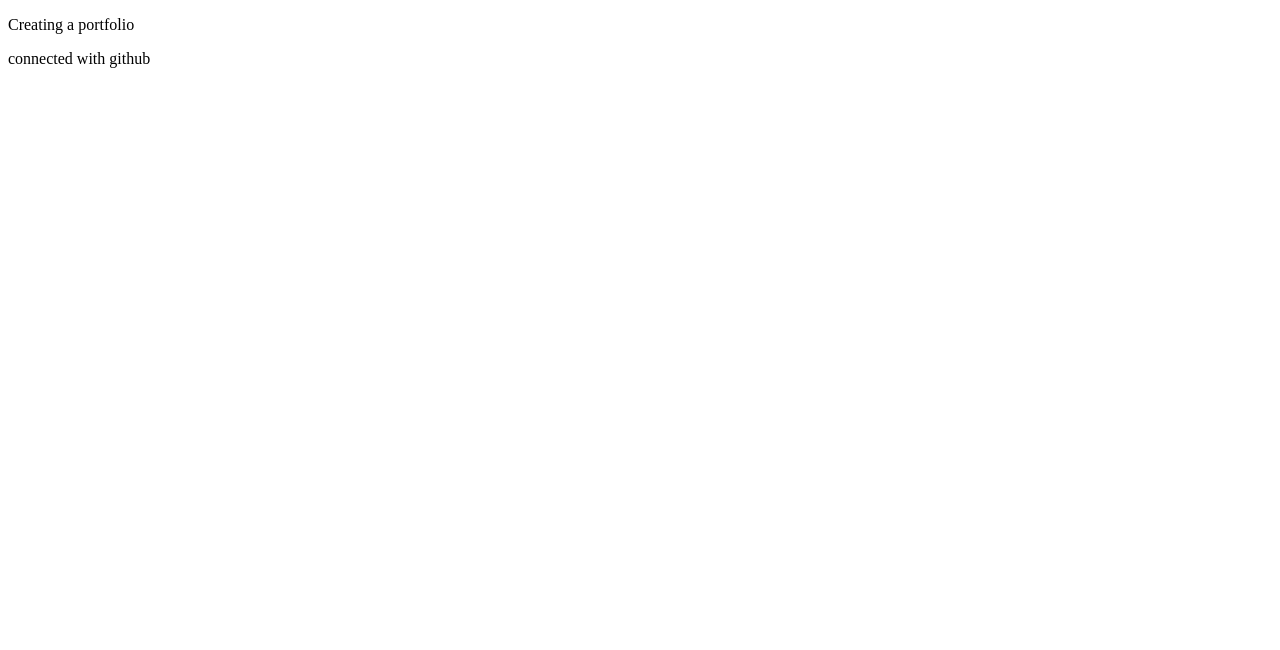
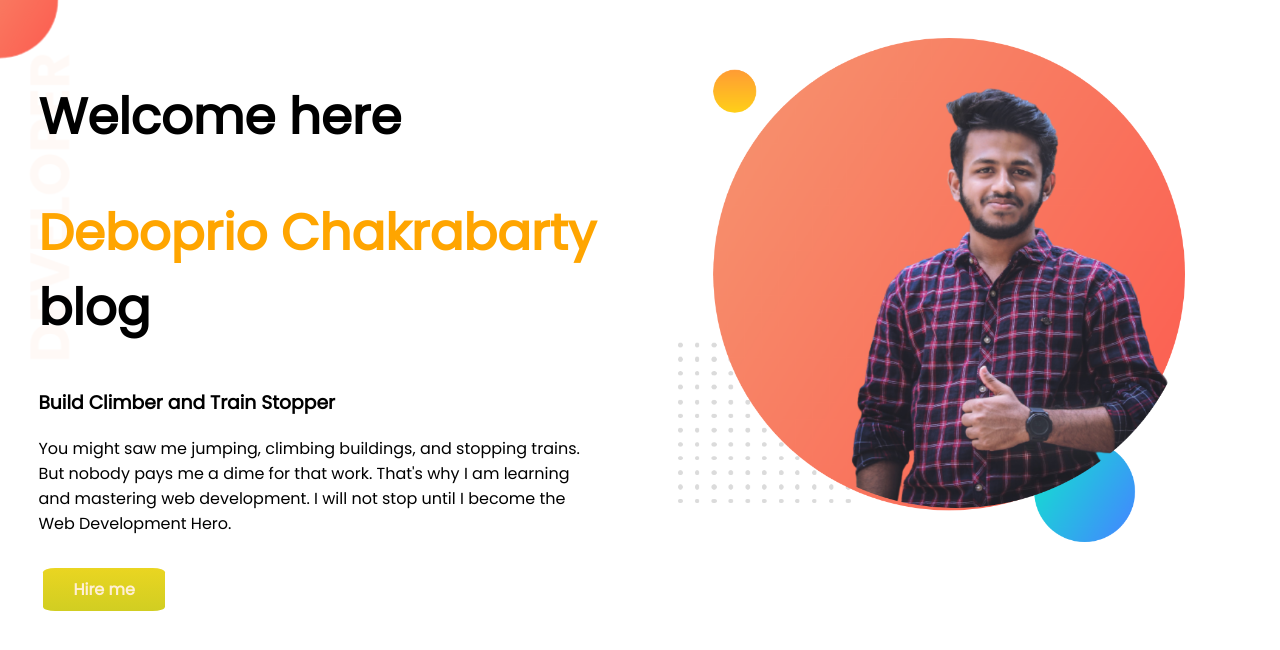
Before and after one commit to deboprio04/day-4-portfolio-, a plain HTML site: page index.html in a window 1280 px wide. Drawn offline with Linux system fonts and the light colour scheme.

Commit message:
first website

```diff
--- a/index.html
+++ b/index.html
@@ -4,11 +4,29 @@
         <meta charset="UTF-8">
         <meta http-equiv="X-UA-Compatible" content="IE=edge">
         <meta name="viewport" content="width=device-width, initial-scale=1.0">
+        <link rel="preconnect" href="https://fonts.googleapis.com">
+        <link rel="preconnect" href="https://fonts.gstatic.com" crossorigin>
+        <link href="https://fonts.googleapis.com/css2?family=Poppins&display=swap" rel="stylesheet">
         <link rel="stylesheet" href="style.css">
         <title>Portfolio</title>
     </head>
-<body>
-    <p>Creating a portfolio</p>
-    <p>connected with github</p>
+    <body class="add-bg">
+        <section>
+            <div class="half-width">
+                <h1>Welcome here</h1>
+                <h1><span class="orange">Deboprio Chakrabarty</span> blog</h1>
+                <h3>Build Climber and Train Stopper</h3>
+                <p>
+                    You might saw me jumping, climbing buildings, and stopping trains. But nobody pays me a dime for that work. That's why I am learning and mastering web development. I will not stop until I become the Web Development Hero.
+                </p> <br>
+                <a class="hire-me" target="_blank"  href="https://www.linkedin.com/in/deboprio-chakrabarty-b37892189/"> Hire me </a>
+            </div>
+            <div class="half-width">
+                    <img src="my-bg.png" alt="">
+             </div>
+
+        </section>
+
+
     </body>
     </html>
--- a/style.css
+++ b/style.css
@@ -0,0 +1,42 @@
+body {
+    font-family: 'Poppins', sans-serif;
+    margin: 0;
+}
+
+.add-bg {
+    background-image: url(images/top-banner.png);
+    background-repeat: no-repeat;
+
+}
+
+h1 {
+    font-size: 50px;
+}
+
+.orange {
+    color: orange;
+}
+
+section {
+    display: flex;
+}
+
+.half-width {
+    width: 50%;
+    padding: 3%;
+}
+
+.half-width img {
+    width: 90%;
+}
+
+.hire-me {
+    text-decoration: none;
+    font-weight: 700;
+    color: papayawhip;
+    background-image: linear-gradient(rgba(233, 212, 27, 0.973), rgb(209, 206, 34));
+    border-radius: 10%;
+    padding: 10px 30px;
+    margin: 0px 5px;
+
+}
```
Also changed, not shown: images/dream-bg.png (added), images/exp-bg.png (added), images/jhankar.png (added), images/jhankar2.png (added), images/my-bg.png (added), images/my-bg2.png (added), images/top-banner.png (added), my-bg.png (added). Lines whose indentation alone changed are shown as unchanged.
